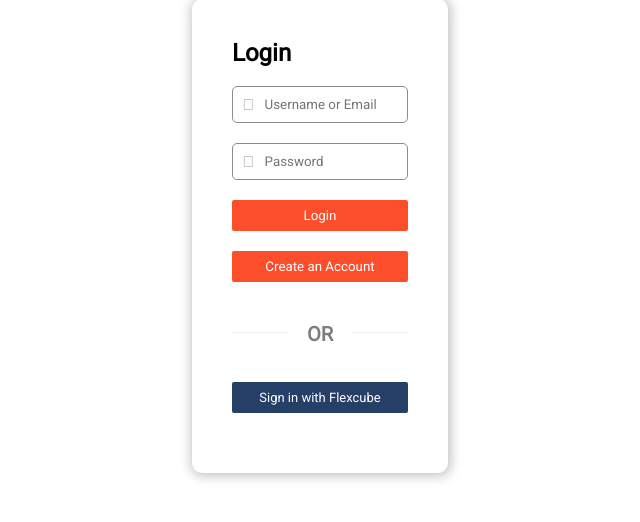
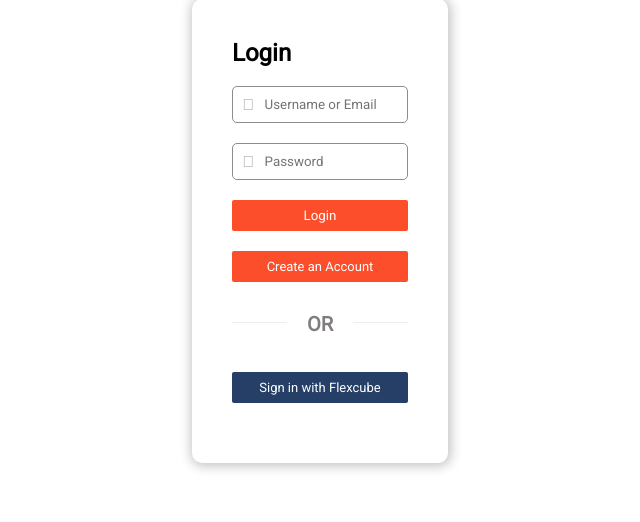
Before and after one commit to chidi-godwin/Titan, a Flask app: page /login in a window 1280 px wide. Shown: the part 171-693 px from the top of the page, without its empty margins (320-960 px from the left). Run offline with Flask 2, Linux system fonts and the light colour scheme; some libraries are stand-ins or nearby versions.

Commit message:
fix create an account button hover issue

```diff
--- a/app/templates/signin.html
+++ b/app/templates/signin.html
@@ -50,8 +50,9 @@
                     {% endwith %}
 
                     <button type="submit" id="submit" name="submit">Login</button>
-                    <button type="button"><a href="/signup" style="text-decoration: none; color: white;">Create an Account</button></a>
-
+                    <div class="width=" 100%>
+                        <a href="/signup" class="btn-create">Create an Account</a>
+                    </div>
                     <div class="or-cont">
                         <div class="d-flex">
                             <div class="line" width="30%"></div>
```
